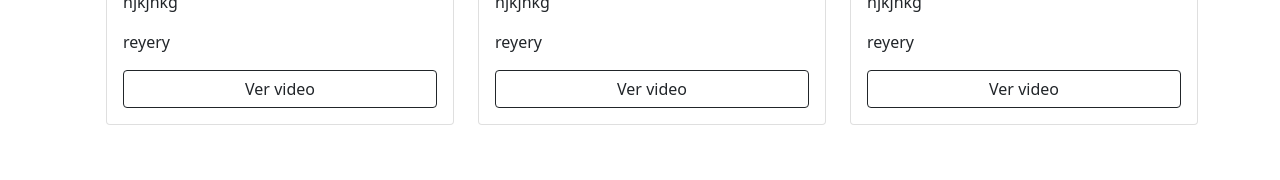
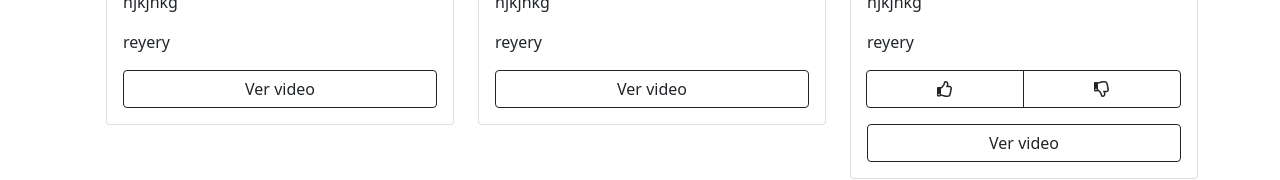
Before and after one commit to Zaleck-a/app-youtube, an Angular app: page / in a window 1280 px wide. Shown: the part 211-391 px from the top of the page. Built offline with nearby package versions, Linux system fonts and the light colour scheme; what ngx-youtube-player would draw is missing.

Commit message:
like&dislike

```diff
--- a/src/app/pages/results/results.component.html
+++ b/src/app/pages/results/results.component.html
@@ -57,6 +57,15 @@
           <p class="card-text">hjkjhkg</p>
           <p class="card-text">reyery</p>
 
+          <div class="btn-group mb-3 col-12" role="group" aria-label="Basic radio toggle button group">
+            <input type="radio" class="btn-check" name="btnradio" id="btnradio1" autocomplete="off">
+            <label class="btn btn-outline-dark" for="btnradio1"><i class="far fa-thumbs-up"></i></label>
+
+            <input type="radio" class="btn-check" name="btnradio" id="btnradio2" autocomplete="off">
+            <label class="btn btn-outline-dark" for="btnradio2"><i class="far fa-thumbs-down"></i></label>
+
+          </div>
+
           <div class="d-grid gap-2">
             <button class="btn btn-outline-dark">
               Ver video
```
